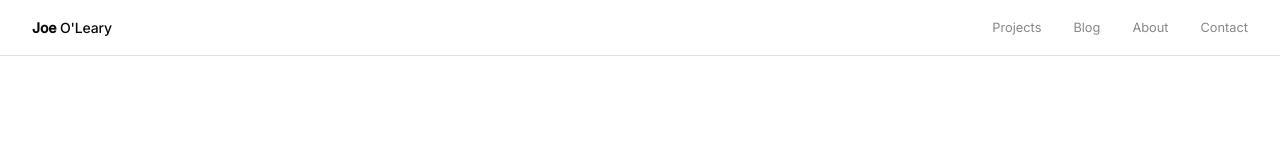
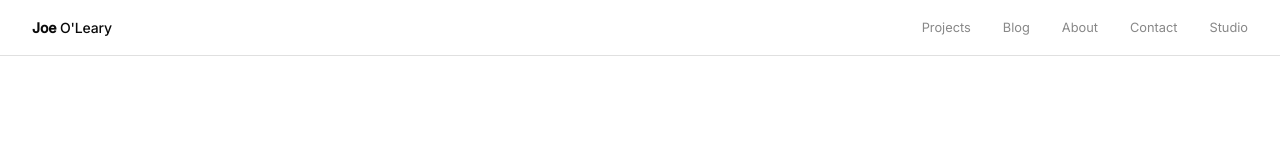
Before and after one commit to professorfalken1942-hash/joeoleary, a Next.js app: page / in a window 1280 px wide. Shown: the top 154 px of the page. Built offline with nearby package versions, Linux system fonts and the light colour scheme.

Commit message:
Add Studio dashboard link to nav (opens in new tab)

```diff
--- a/src/components/layout/Nav.tsx
+++ b/src/components/layout/Nav.tsx
@@ -8,6 +8,7 @@ const links = [
   { href: "/blog", label: "Blog" },
   { href: "/about", label: "About" },
   { href: "/contact", label: "Contact" },
+  { href: "https://studio-dashboard-jmgfc2qsk-professorfalken1942-9452s-projects.vercel.app", label: "Studio", external: true },
 ];
 
 export default function Nav() {
@@ -49,7 +50,19 @@ export default function Nav() {
         </Link>
 
         <nav className="nav-desktop">
-          {links.map((link) => (
+          {links.map((link: any) =>
+            link.external ? (
+              <a key={link.href} href={link.href} target="_blank" rel="noopener noreferrer" style={{
+                fontFamily: "var(--font-sans)",
+                fontSize: "0.8rem",
+                fontWeight: 400,
+                color: "var(--mid)",
+                textDecoration: "none",
+                transition: "color 0.15s",
+              }}>
+                {link.label}
+              </a>
+            ) : (
               <Link key={link.href} href={link.href} style={{
                 fontFamily: "var(--font-sans)",
                 fontSize: "0.8rem",
@@ -60,7 +73,8 @@ export default function Nav() {
               }}>
                 {link.label}
               </Link>
-          ))}
+            )
+          )}
         </nav>
 
         <button className="nav-hamburger" onClick={() => setOpen(!open)} aria-label="Toggle menu">
@@ -84,7 +98,21 @@ export default function Nav() {
         visibility: open ? "visible" : "hidden",
         transition: "opacity 0.2s, visibility 0.2s",
       }}>
-        {links.map((link, i) => (
+        {links.map((link: any, i) =>
+          link.external ? (
+            <a key={link.href} href={link.href} target="_blank" rel="noopener noreferrer" onClick={() => setOpen(false)} style={{
+              fontFamily: "var(--font-sans)",
+              fontSize: "2.5rem",
+              fontWeight: 300,
+              color: "var(--black)",
+              textDecoration: "none",
+              padding: "1rem 0",
+              borderBottom: "1px solid var(--border)",
+            }}>
+              <span style={{ color: "var(--mid)", fontSize: "0.75rem", marginRight: "1rem" }}>0{i + 1}</span>
+              {link.label}
+            </a>
+          ) : (
             <Link key={link.href} href={link.href} onClick={() => setOpen(false)} style={{
               fontFamily: "var(--font-sans)",
               fontSize: "2.5rem",
@@ -97,7 +125,8 @@ export default function Nav() {
               <span style={{ color: "var(--mid)", fontSize: "0.75rem", marginRight: "1rem" }}>0{i + 1}</span>
               {link.label}
             </Link>
-        ))}
+          )
+        )}
       </div>
     </>
   );
```
Lines whose indentation alone changed are shown as unchanged.
